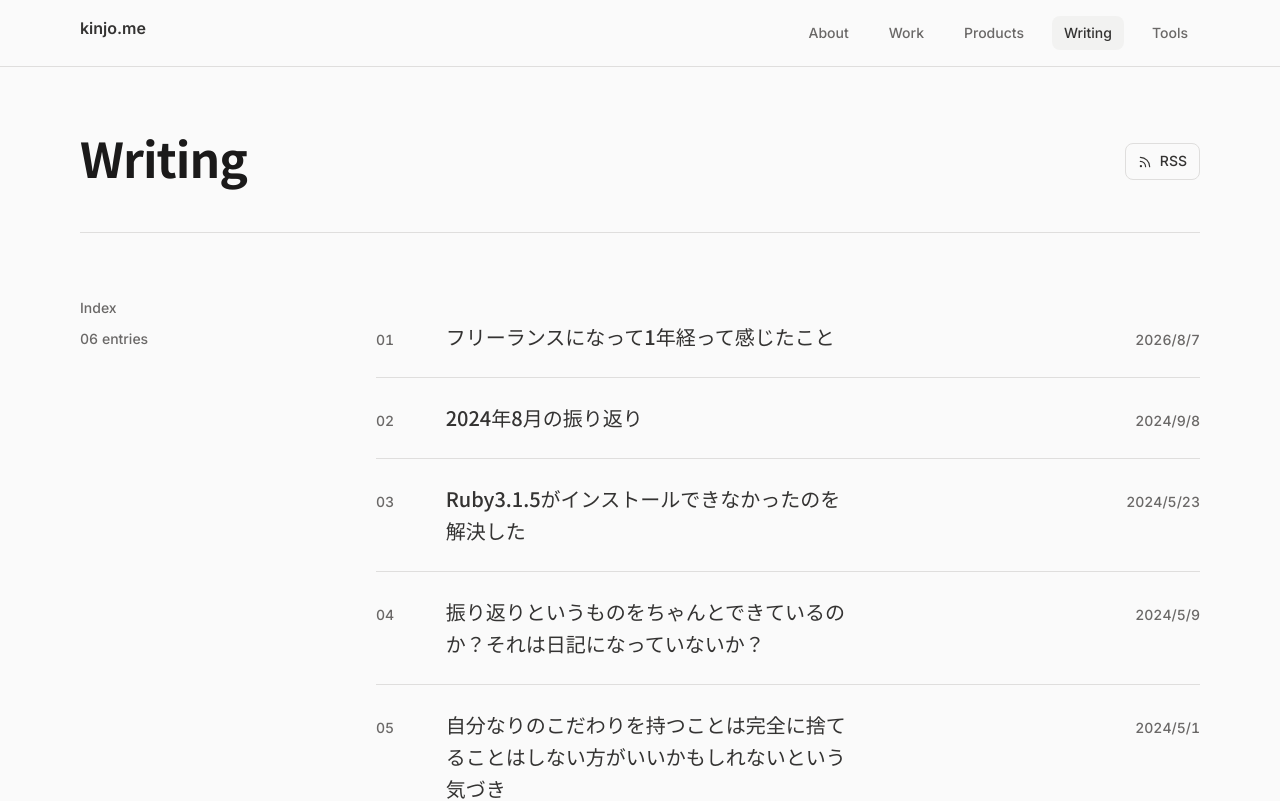
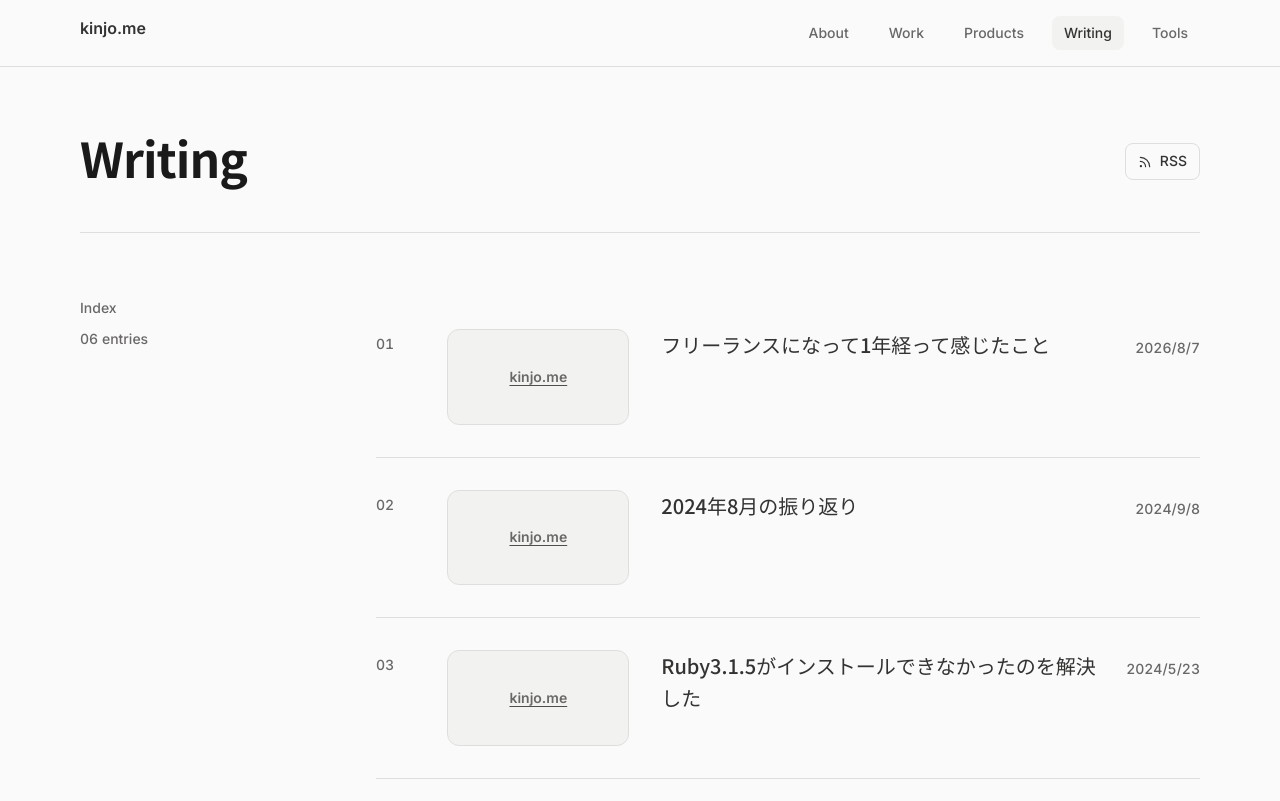
Before and after one commit to kinjo1130/portfolio-v4, a Next.js app: page /blog in a window 1280 px wide. Shown: the top 801 px of the page. Built offline with nearby package versions, Linux system fonts and the light colour scheme; no server answers.

Commit message:
feat: Writing一覧にOGP画像を追加

```diff
--- a/pages/blog/index.tsx
+++ b/pages/blog/index.tsx
@@ -6,7 +6,7 @@ import type { BlogPost } from "@/types/blog";
 import Link from "next/link";
 import Layout from "../layout";
 
-type Post = BlogPost | QiitaPost | ZennPost;
+type Post = (BlogPost | QiitaPost | ZennPost) & { image: string | null };
 
 function getHref(post: Post): string {
 	if (isPostWithUrl(post)) return post.url;
@@ -52,29 +52,53 @@ export default function Blog({ blog }: { blog: Post[] }) {
 						return (
 							<li
 								key={`${source ?? "blog"}-${post.id}`}
-								className="grid grid-cols-12 items-baseline gap-3 border-b border-line py-5"
+								className="grid grid-cols-12 gap-4 md:gap-6 border-b border-line py-6"
 							>
-								<span className="col-span-1 tnum small-caps text-sm font-medium text-ink-secondary">
+								<span className="col-span-12 md:col-span-1 tnum small-caps text-sm font-medium text-ink-secondary md:pt-1">
 									{String(i + 1).padStart(2, "0")}
 								</span>
 								<Link
 									href={href}
 									target={external ? "_blank" : undefined}
 									rel={external ? "noopener noreferrer" : undefined}
-									className="col-span-8 md:col-span-6 link-draw jp-display text-lg md:text-xl font-medium text-ink-primary no-underline"
+									className="col-span-12 md:col-span-3 block border border-line rounded-card bg-surface-sunken overflow-hidden aspect-[1200/630]"
 								>
-									{post.title}
-								</Link>
-								<span className="col-span-2 text-right hidden md:block">
-									{source && (
-										<span className="inline-block text-xs font-medium text-ink-secondary border border-line rounded-badge px-2 py-0.5">
-											{source}
+									{post.image ? (
+										<img
+											src={post.image}
+											alt={post.title}
+											loading="lazy"
+											decoding="async"
+											className="w-full h-full object-cover"
+										/>
+									) : (
+										<span className="w-full h-full flex items-center justify-center text-sm font-semibold text-ink-secondary">
+											kinjo.me
 										</span>
 									)}
-								</span>
-								<span className="col-span-3 md:col-span-3 text-sm font-medium text-ink-secondary tnum text-right">
-									{published.toLocaleDateString("ja-JP")}
-								</span>
+								</Link>
+								<div className="col-span-12 md:col-span-8">
+									<div className="flex items-baseline justify-between gap-4">
+										<Link
+											href={href}
+											target={external ? "_blank" : undefined}
+											rel={external ? "noopener noreferrer" : undefined}
+											className="link-draw jp-display text-lg md:text-xl font-medium text-ink-primary no-underline"
+										>
+											{post.title}
+										</Link>
+										<span className="text-sm font-medium text-ink-secondary tnum shrink-0">
+											{published.toLocaleDateString("ja-JP")}
+										</span>
+									</div>
+									{source && (
+										<p className="mt-2">
+											<span className="inline-block text-xs font-medium text-ink-secondary border border-line rounded-badge px-2 py-0.5">
+												{source}
+											</span>
+										</p>
+									)}
+								</div>
 							</li>
 						);
 					})}
@@ -112,6 +136,19 @@ async function fetchZennPosts(): Promise<ZennPost[]> {
 	}
 }
 
+// 記事ページの og:image をビルド/ISR時に取得する (Qiita/Zenn の API は画像を返さないため)
+async function fetchOgImage(url: string): Promise<string | null> {
+	try {
+		const res = await fetch(url);
+		if (!res.ok) return null;
+		const html = await res.text();
+		const match = html.match(/<meta property="og:image" content="([^"]+)"/);
+		return match ? match[1].replace(/&amp;/g, "&") : null;
+	} catch {
+		return null;
+	}
+}
+
 export const getStaticProps = async () => {
 	const [qiita, zenn] = await Promise.all([
 		fetchQiitaPosts(),
@@ -129,7 +166,15 @@ export const getStaticProps = async () => {
 		({ id, title, path, published_at }) =>
 			({ id, title, path, published_at }) as ZennPost,
 	);
-	const blog: Post[] = [...localSlim, ...qiitaSlim, ...zennSlim].sort(
+	const blog: Post[] = await Promise.all(
+		[...localSlim, ...qiitaSlim, ...zennSlim].map(async (post) => {
+			const withImage = { ...post, image: null } as Post;
+			return isExternal(withImage)
+				? { ...withImage, image: await fetchOgImage(getHref(withImage)) }
+				: withImage;
+		}),
+	);
+	blog.sort(
 		(a, b) => getPublishedDate(b).getTime() - getPublishedDate(a).getTime(),
 	);
 	return {
```
